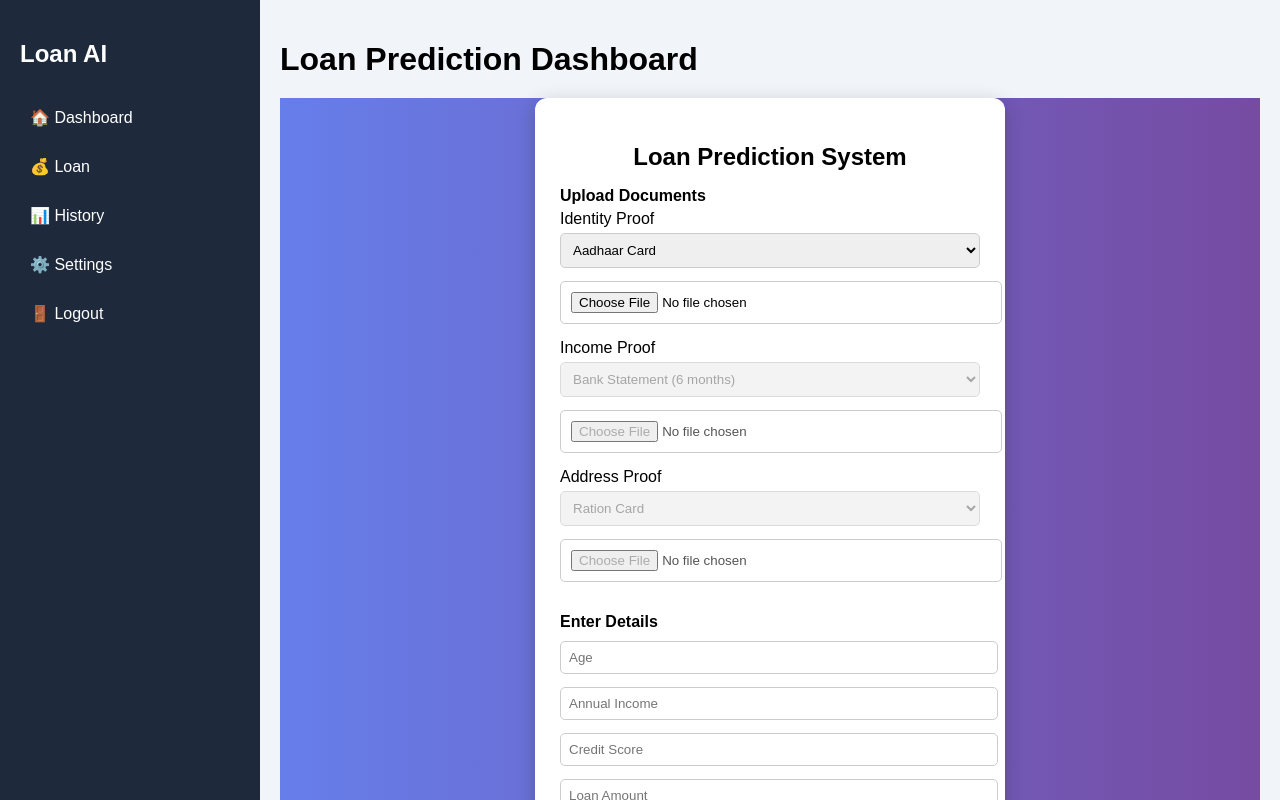
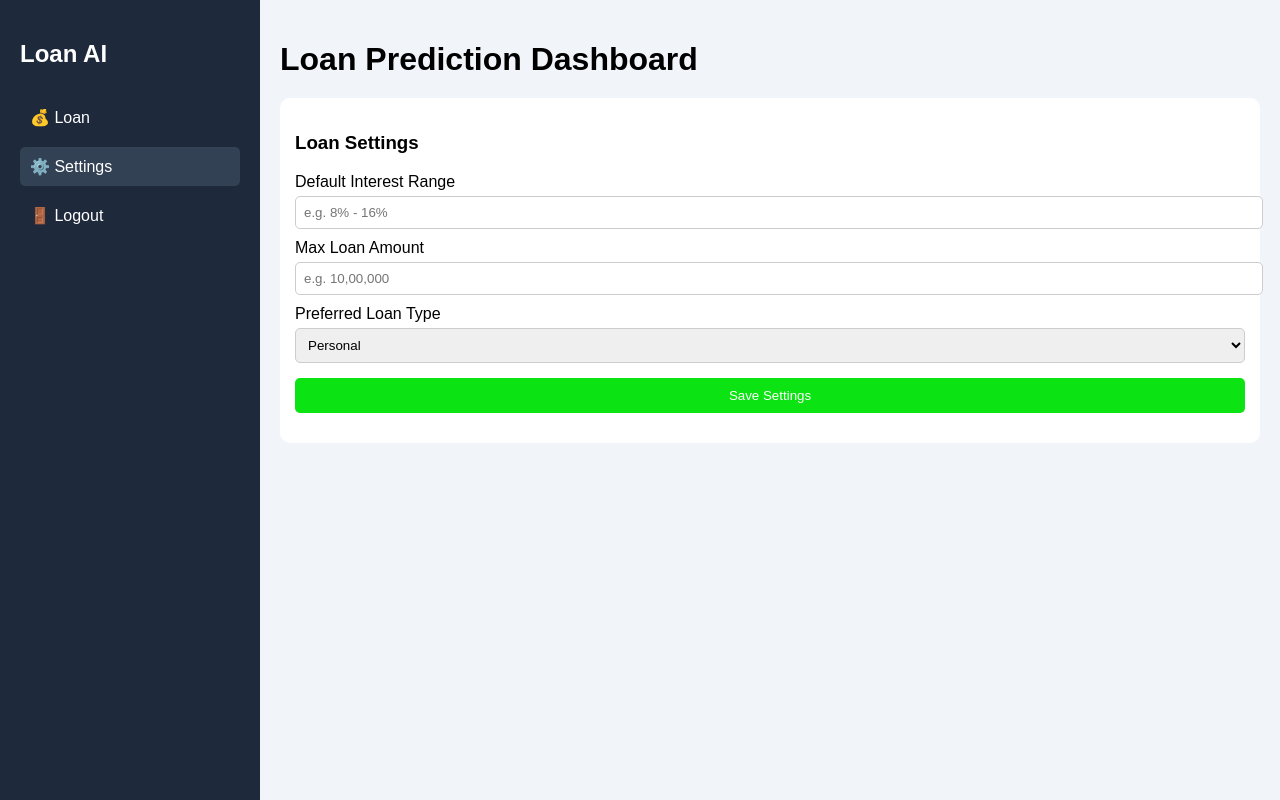
Before and after one commit to mithulaj99/loan-project, a React (Create React App) app in the folder frontend/: page /loan in a window 1280 px wide. Both pictures are taken after a click on the item "⚙️ Settings". Shown: the top 800 px of the page. Built offline with nearby package versions, Linux system fonts and the light colour scheme.

Commit message:
updated frontend routing and removed dashboard

```diff
--- a/frontend/src/App.js
+++ b/frontend/src/App.js
@@ -3,7 +3,7 @@ import { BrowserRouter as Router, Routes, Route, Navigate } from "react-router-d
 
 import Login from "./components/Login";
 import Register from "./components/Register";
-import Dashboard from "./components/Dashboard"; // ✅ NEW
+import Dashboard from "./components/Dashboard";
 
 function App() {
   return (
--- a/frontend/src/components/Dashboard.js
+++ b/frontend/src/components/Dashboard.js
@@ -1,66 +1,180 @@
-import React from "react";
+import React, { useState } from "react";
 import LoanForm from "./LoanForm";
 
 function Dashboard() {
+  const [activeTab, setActiveTab] = useState("loan");
+  const [history, setHistory] = useState([]);
+  const [latestResult, setLatestResult] = useState(null);
+
+  const handleLogout = () => {
+    window.location.href = "/";
+  };
+
+  // 🔹 Receive result from LoanForm
+  const handleNewResult = (result) => {
+    setLatestResult(result);
+    setHistory([result, ...history]);
+    setActiveTab("dashboard");
+  };
+
+  const renderContent = () => {
+    switch (activeTab) {
+      case "dashboard":
+        return latestResult ? (
+          <div style={styles.card}>
+            <h3>Latest Prediction</h3>
+            <p><b>Approval:</b> {latestResult.probability_of_paying_back}%</p>
+            <p><b>Interest:</b> {latestResult.predicted_interest_rate_percent}%</p>
+            <p><b>EMI:</b> ₹{latestResult.predicted_monthly_installment}</p>
+          </div>
+        ) : (
+          <h3>No prediction yet</h3>
+        );
+
+      case "loan":
+        return <LoanForm onResult={handleNewResult} />;
+
+      case "history":
+        return history.length === 0 ? (
+          <h3>No history found</h3>
+        ) : (
+          history.map((item, index) => (
+            <div key={index} style={styles.card}>
+              <p><b>Approval:</b> {item.probability_of_paying_back}%</p>
+              <p><b>Interest:</b> {item.predicted_interest_rate_percent}%</p>
+              <p><b>EMI:</b> ₹{item.predicted_monthly_installment}</p>
+            </div>
+          ))
+        );
+
+      case "settings":
+        return (
+          <div style={styles.card}>
+            <h3>Loan Settings</h3>
+
+            <label>Default Interest Range</label>
+            <input style={styles.input} placeholder="e.g. 8% - 16%" />
+
+            <label>Max Loan Amount</label>
+            <input style={styles.input} placeholder="e.g. 10,00,000" />
+
+            <label>Preferred Loan Type</label>
+            <select style={styles.input}>
+              <option>Personal</option>
+              <option>Home</option>
+              <option>Car</option>
+              <option>Business</option>
+            </select>
+
+            <button style={styles.saveBtn}>Save Settings</button>
+          </div>
+        );
+
+      default:
+        return <h2>Dashboard</h2>;
+    }
+  };
+
   return (
     <div style={styles.container}>
-
       {/* SIDEBAR */}
       <div style={styles.sidebar}>
         <h2 style={styles.logo}>Loan AI</h2>
 
         <ul style={styles.menu}>
-          <li style={styles.menuItem}>🏠 Dashboard</li>
-          <li style={styles.menuItem}>💰 Loan</li>
-          <li style={styles.menuItem}>📊 History</li>
-          <li style={styles.menuItem}>⚙️ Settings</li>
-          <li style={styles.menuItem}>🚪 Logout</li>
+
+
+          <li
+            style={activeTab === "loan" ? styles.active : styles.item}
+            onClick={() => setActiveTab("loan")}
+          >
+            💰 Loan
+          </li>
+
+
+
+
+          <li
+            style={activeTab === "settings" ? styles.active : styles.item}
+            onClick={() => setActiveTab("settings")}
+          >
+            ⚙️ Settings
+          </li>
+
+          <li style={styles.item} onClick={handleLogout}>
+            🚪 Logout
+          </li>
         </ul>
       </div>
 
-      {/* MAIN CONTENT */}
+      {/* MAIN */}
       <div style={styles.main}>
         <h1 style={styles.title}>Loan Prediction Dashboard</h1>
-
-        {/* Loan Form inside dashboard */}
-        <LoanForm />
+        {renderContent()}
       </div>
-
     </div>
   );
 }
 
 const styles = {
-  container: {
-    display: "flex",
-    minHeight: "100vh",
-  },
+  container: { display: "flex", minHeight: "100vh" },
+
   sidebar: {
     width: "220px",
     background: "#1e293b",
     color: "#fff",
     padding: "20px",
   },
-  logo: {
-    marginBottom: "30px",
-  },
-  menu: {
-    listStyle: "none",
-    padding: 0,
-  },
-  menuItem: {
+
+  logo: { marginBottom: "30px" },
+
+  menu: { listStyle: "none", padding: 0 },
+
+  item: {
     padding: "10px",
     marginBottom: "10px",
     cursor: "pointer",
     borderRadius: "5px",
   },
+
+  active: {
+    padding: "10px",
+    marginBottom: "10px",
+    cursor: "pointer",
+    borderRadius: "5px",
+    background: "#334155",
+  },
+
   main: {
     flex: 1,
     padding: "20px",
     background: "#f1f5f9",
   },
-  title: {
-    marginBottom: "20px",
+
+  title: { marginBottom: "20px" },
+
+  card: {
+    background: "#fff",
+    padding: 15,
+    borderRadius: 10,
+    marginBottom: 10,
+  },
+
+  input: {
+    width: "100%",
+    padding: 8,
+    marginBottom: 10,
+    borderRadius: 5,
+    border: "1px solid #ccc",
+  },
+
+  saveBtn: {
+    background: "#0be412",
+    color: "#fff",
+    padding: 10,
+    border: "none",
+    borderRadius: 5,
+    cursor: "pointer",
   },
 };
 
--- a/frontend/src/components/LoanForm.js
+++ b/frontend/src/components/LoanForm.js
@@ -92,7 +92,7 @@ function LoanForm() {
       } else {
         setResult(data);
       }
-    } catch (err) {
+    } catch {
       setError("Server not reachable");
     }
 
@@ -117,10 +117,13 @@ function LoanForm() {
       <div style={styles.card}>
         <h2 style={styles.heading}>Loan Prediction System</h2>
 
+        {/* DOCUMENT SECTION */}
         <div style={styles.section}>
-          <p style={styles.sectionTitle}>Upload Documents</p>
+          <p style={styles.sectionTitle}>Upload Required Documents</p>
 
-          <label>Identity Proof</label>
+          {/* Identity */}
+          <div style={styles.group}>
+            <label style={styles.label}>Identity Proof</label>
             <select
               name="identity_type"
               onChange={handleDocTypeChange}
@@ -135,8 +138,11 @@ function LoanForm() {
               name="identity_file"
               onChange={handleFileChange}
             />
+          </div>
 
-          <label style={{ marginTop: 10 }}>Income Proof</label>
+          {/* Income */}
+          <div style={styles.group}>
+            <label style={styles.label}>Income Proof</label>
             <select
               name="income_type"
               onChange={handleDocTypeChange}
@@ -152,8 +158,11 @@ function LoanForm() {
               onChange={handleFileChange}
               disabled={!files.identity_file}
             />
+          </div>
 
-          <label style={{ marginTop: 10 }}>Address Proof</label>
+          {/* Address */}
+          <div style={styles.group}>
+            <label style={styles.label}>Address Proof</label>
             <select
               name="address_type"
               onChange={handleDocTypeChange}
@@ -171,9 +180,11 @@ function LoanForm() {
               disabled={!files.income_file}
             />
           </div>
+        </div>
 
+        {/* FORM INPUTS */}
         <div style={styles.section}>
-          <p style={styles.sectionTitle}>Enter Details</p>
+          <p style={styles.sectionTitle}>Enter Loan Details</p>
 
           <input style={styles.input} type="number" placeholder="Age" name="age" onChange={handleChange} />
           <input style={styles.input} type="number" placeholder="Annual Income" name="annual_income" onChange={handleChange} />
@@ -196,12 +207,15 @@ function LoanForm() {
           <input style={styles.input} type="number" placeholder="Loan Term (months)" name="loan_term" onChange={handleChange} />
         </div>
 
+        {/* BUTTON */}
         <button style={styles.button} onClick={handleSubmit}>
           {loading ? "Predicting..." : "Predict Loan"}
         </button>
 
+        {/* ERROR */}
         {error && <p style={styles.error}>{error}</p>}
 
+        {/* RESULT */}
         {result && (
           <div style={styles.resultBox}>
             <h3>Prediction Result</h3>
@@ -265,8 +279,10 @@ const styles = {
     boxShadow: "0 5px 20px rgba(0,0,0,0.2)",
   },
   heading: { textAlign: "center", marginBottom: 15 },
-  section: { marginBottom: 15 },
-  sectionTitle: { fontWeight: "bold", marginBottom: 5 },
+  section: { marginBottom: 20 },
+  sectionTitle: { fontWeight: "bold", marginBottom: 10 },
+  group: { marginBottom: 15 },
+  label: { display: "block", marginBottom: 5 },
   input: {
     width: "100%",
     padding: 8,
```
Lines whose indentation alone changed are shown as unchanged.
